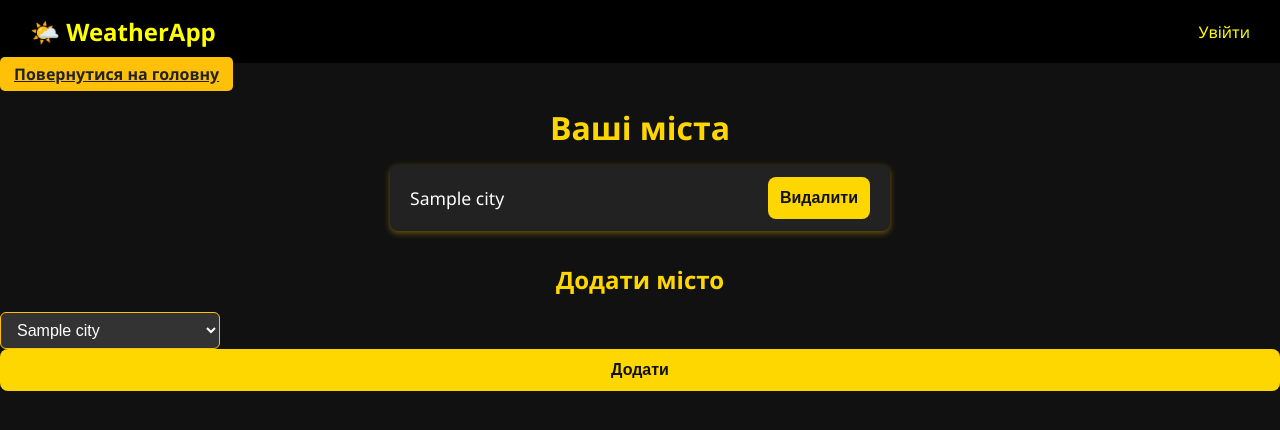
After one commit to vanpozd/Django_WEB2, a Django app: template weather_app/main/templates/settings.html in a window 1280 px wide. The commit adds this page. Shown: the top 430 px of the page. Run offline with Django 4.2, Linux system fonts and the light colour scheme; the template is opened without the code that fills it: most values are stand-ins (such as "Sample title", 1, 10 or a date in 2020).

Commit message:
Vers_1.1

```diff
--- a/weather_app/accounts/models.py
+++ b/weather_app/accounts/models.py
@@ -1,5 +1,6 @@
 from django.contrib.auth.models import AbstractUser
 from django.db import models
+from main.models import City  # Імпортуємо модель міста
 
 class CustomUser(AbstractUser):
-    pass  # Можна додати додаткові поля, якщо потрібно
+    cities = models.ManyToManyField(City, blank=True, related_name='users')
--- a/weather_app/main/templates/index.html
+++ b/weather_app/main/templates/index.html
@@ -7,6 +7,7 @@
 </head>
 <body>
     {% include 'navbar.html' %}
+    <a href="{% url 'settings' %}" class="btn btn-secondary">Налаштування міст</a>
     <div class="container">
         <h1>Погода в містах України</h1>
         <form method="post">
--- /dev/null
+++ b/weather_app/main/templates/settings.html
@@ -0,0 +1,43 @@
+
+<!DOCTYPE html>
+<html lang="uk">
+<head>
+    <meta charset="UTF-8">
+    <title>Погода в містах</title>
+    <link rel="stylesheet" href="/static/css/styles.css">
+</head>
+<body>
+    {% include 'navbar.html' %}
+    <a href="{% url 'home' %}" class="btn btn-secondary">Повернутися на головну</a>
+    {% block content %}
+    <h1>Ваші міста</h1>
+    <ul>
+    {% for city in user_cities %}
+        <li>
+        {{ city.name }}
+        <form method="post" style="display:inline;">
+            {% csrf_token %}
+            <input type="hidden" name="city_id" value="{{ city.id }}">
+            <button type="submit" name="remove_city">Видалити</button>
+        </form>
+        </li>
+    {% empty %}
+        <li>Ви ще не додали жодного міста.</li>
+    {% endfor %}
+    </ul>
+
+    <h2>Додати місто</h2>
+    <form method="post">
+    {% csrf_token %}
+    <select name="city_id" required>
+        {% for city in all_cities %}
+        <option value="{{ city.id }}">{{ city.name }}</option>
+        {% empty %}
+        <option disabled>Немає доступних міст для додавання</option>
+        {% endfor %}
+    </select>
+    <button type="submit" name="add_city">Додати</button>
+    </form>
+    {% endblock %}
+</body>
+</html>
--- a/weather_app/main/urls.py
+++ b/weather_app/main/urls.py
@@ -3,4 +3,5 @@ from . import views
 
 urlpatterns = [
     path('', views.index, name='home'),
+    path('settings/', views.user_cities_view, name='settings'),
 ]
--- a/weather_app/static/css/styles.css
+++ b/weather_app/static/css/styles.css
@@ -15,10 +15,10 @@ body {
     box-shadow: 0 0 15px rgba(255, 215, 0, 0.4);
 }
 
-h2 {
+h1, h2 {
     text-align: center;
-    color: #FFD700;
-    margin-bottom: 30px;
+    color: #FFD700; /* яскраво-жовтий */
+    margin-bottom: 1rem;
 }
 
 form input[type="text"],
@@ -31,6 +31,7 @@ form input[type="email"] {
     border-radius: 8px;
     background-color: #333;
     color: white;
+    font-size: 1rem;
 }
 
 form button {
@@ -42,11 +43,17 @@ form button {
     border-radius: 8px;
     font-weight: bold;
     cursor: pointer;
-    transition: 0.3s;
+    transition: background-color 0.3s ease;
+    font-size: 1rem;
 }
 
-form button:hover {
+form button:hover:not(:disabled) {
     background-color: #e5c100;
+}
+
+form button:disabled {
+    background-color: #777;
+    cursor: not-allowed;
 }
 
 .link-switch {
@@ -57,8 +64,108 @@ form button:hover {
 .link-switch a {
     color: #FFD700;
     text-decoration: none;
+    font-weight: 600;
 }
 
 .link-switch a:hover {
     text-decoration: underline;
 }
+
+/* Списки для відображення міст і кнопок */
+ul {
+    list-style: none;
+    padding: 0;
+    max-width: 500px;
+    margin: 0 auto 2rem auto;
+}
+
+li {
+    background-color: #222;
+    color: #fff;
+    margin-bottom: 10px;
+    padding: 12px 20px;
+    border-radius: 8px;
+    display: flex;
+    justify-content: space-between;
+    align-items: center;
+    font-size: 1.1rem;
+    box-shadow: 0 2px 6px rgba(255, 193, 7, 0.4);
+}
+
+/* Кнопки */
+button {
+    background-color: #FFC107;
+    border: none;
+    color: #222;
+    padding: 6px 14px;
+    border-radius: 5px;
+    cursor: pointer;
+    font-weight: 600;
+    transition: background-color 0.3s ease;
+    font-size: 1rem;
+}
+
+button:hover:not(:disabled) {
+    background-color: #e6b507;
+}
+
+button:disabled {
+    background-color: #777;
+    cursor: not-allowed;
+}
+
+/* Для форм з керуванням містами */
+form.add-city-form {
+    max-width: 500px;
+    margin: 0 auto 2rem auto;
+    display: flex;
+    justify-content: center;
+    gap: 10px;
+}
+
+select {
+    padding: 8px 12px;
+    font-size: 1rem;
+    border-radius: 6px;
+    border: 1px solid #FFC107;
+    background-color: #333;
+    color: #fff;
+    min-width: 220px;
+    transition: border-color 0.3s ease;
+}
+
+select:focus {
+    outline: none;
+    border-color: #FFD54F;
+}
+
+/* Загальна обгортка для центрування контенту */
+.main-container {
+    max-width: 700px;
+    margin: 40px auto;
+    padding: 20px;
+    background-color: #222;
+    border-radius: 15px;
+    box-shadow: 0 0 20px rgba(255, 215, 0, 0.5);
+}
+
+.btn {
+    background-color: #FFC107;
+    border: none;
+    color: #222;
+    padding: 6px 14px;
+    border-radius: 5px;
+    cursor: pointer;
+    font-weight: 600;
+    transition: background-color 0.3s ease;
+    font-size: 1rem;
+}
+
+.btn:hover:not(:disabled) {
+    background-color: #e6b507;
+}
+
+.btn:disabled {
+    background-color: #777;
+    cursor: not-allowed;
+}
--- a/weather_app/weather_app/settings.py
+++ b/weather_app/weather_app/settings.py
@@ -87,6 +87,8 @@ DATABASES = {
 # Password validation
 # https://docs.djangoproject.com/en/4.1/ref/settings/#auth-password-validators
 
+LOGIN_URL = '/auth/login/'
+
 AUTH_USER_MODEL = 'accounts.CustomUser'
 
 AUTH_PASSWORD_VALIDATORS = [
```
Also changed, not shown: weather_app/accounts/views.py (+13 -10 lines), weather_app/main/views.py (+33 -1 lines), weather_app/accounts/migrations/0002_customuser_cities.py (added).
